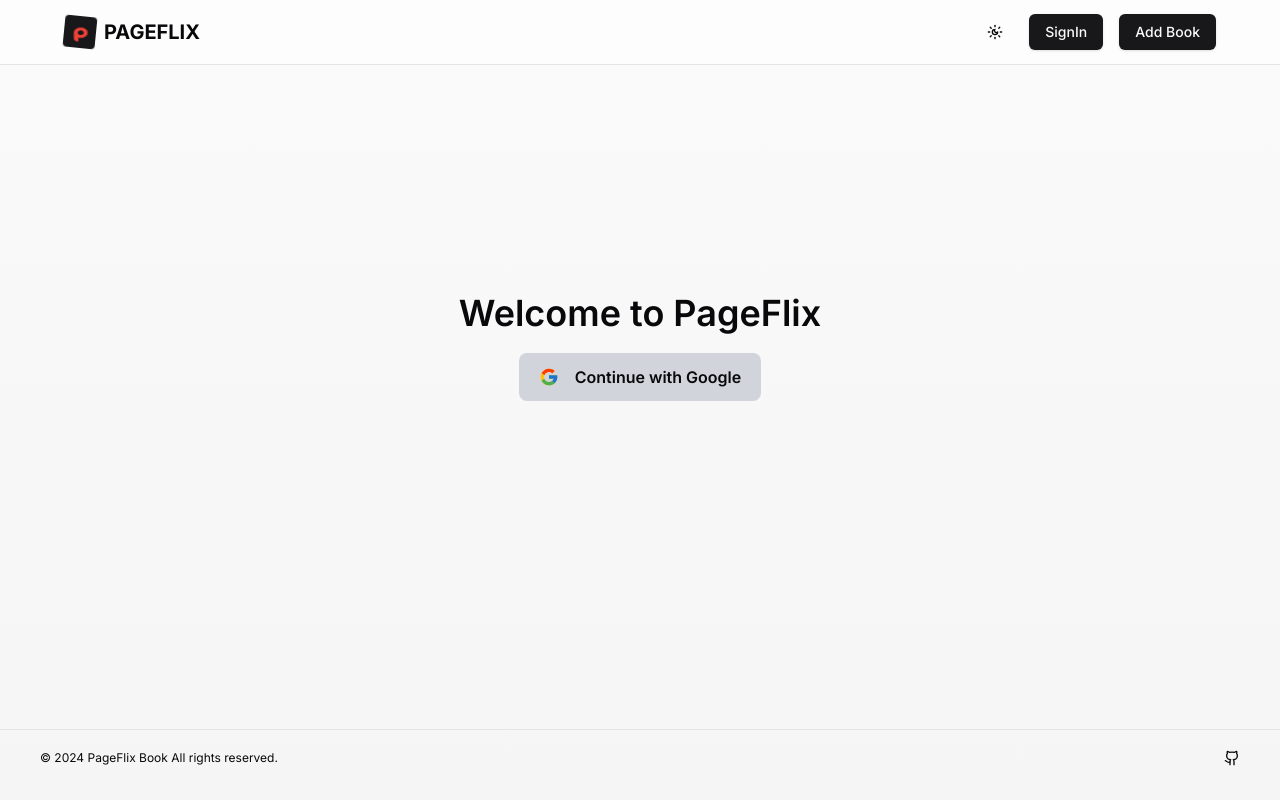
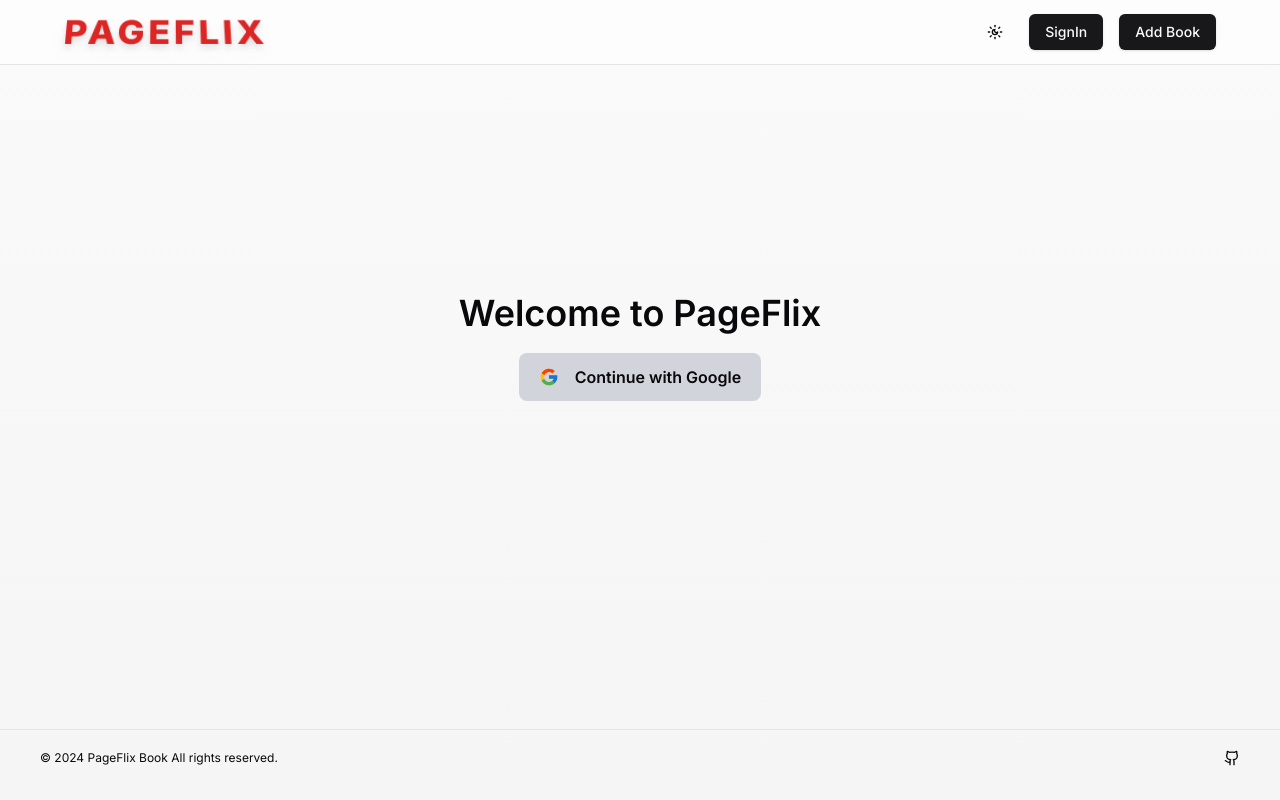
Before and after one commit to TejasGorde67/PageFlix, a Next.js app: page /signin in a window 1280 px wide. Built offline with nearby package versions, Linux system fonts and the light colour scheme; no server answers.

Commit message:
changed styling

```diff
--- a/src/components/Navbar.tsx
+++ b/src/components/Navbar.tsx
@@ -37,25 +37,12 @@ const Navbar = () => {
       <div className="container flex h-16 items-center justify-between">
         <Link href={"/"}>
           <div className="flex items-center gap-2">
-            <div className="relative size-8">
-              <motion.div
-                className="absolute inset-0 rounded bg-primary"
-                animate={{
-                  rotate: [0, 10, 0],
-                }}
-                transition={{
-                  duration: 2,
-                  repeat: Infinity,
-                  ease: "easeInOut",
-                }}
-              />
-              <img
-                src="/logo.png"
-                alt="P Logo"
-                className="absolute inset-0 flex items-center justify-center w-12 h-9"
-              />
-            </div>
-            <span className="text-xl font-bold">PAGEFLIX</span>
+            <span
+              className="text-4xl font-extrabold tracking-widest text-red-600 drop-shadow-lg uppercase inline-block"
+              style={{ transform: "perspective(500px) rotateX(25deg)" }}
+            >
+              PAGEFLIX
+            </span>
           </div>
         </Link>
         <div className="flex items-center gap-4 max-sm:gap-3">
```
